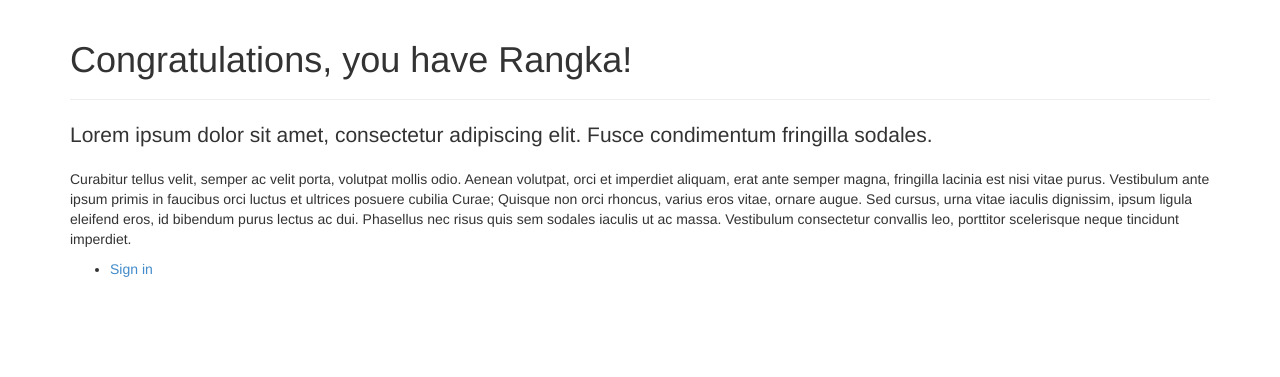
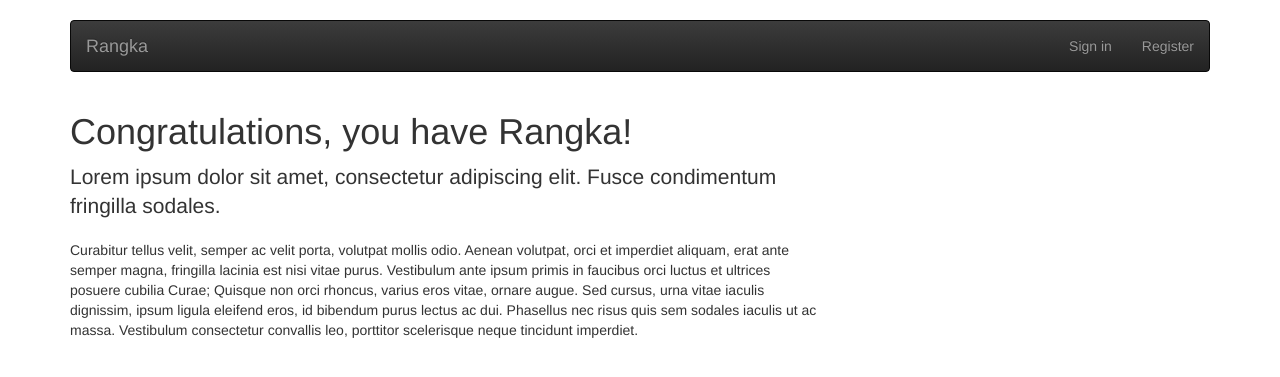
Before and after one commit to anwarishak/rangka, a PHP site: page / in a window 1280 px wide. Shown: the top 377 px of the page. Run offline with PHP 8.4, Linux system fonts and the light colour scheme.

Commit message:
Style changes

```diff
--- /dev/null
+++ b/css/rangka.css
@@ -0,0 +1 @@
+.navbar-wrapper { margin-top:20px; }
--- a/rangka/templates/header.php
+++ b/rangka/templates/header.php
@@ -5,6 +5,7 @@
   <meta name="viewport" content="width=device-width, initial-scale=1.0">
   <link href="/css/bootstrap.min.css" rel="stylesheet">
   <link href="/css/bootstrap-theme.min.css" rel="stylesheet">
+  <link href="/css/rangka.css" rel="stylesheet">
   <!--[if lt IE 9]>
   <script src="https://oss.maxcdn.com/libs/html5shiv/3.7.0/html5shiv.js"></script>
   <script src="https://oss.maxcdn.com/libs/respond.js/1.3.0/respond.min.js"></script>
@@ -13,3 +14,38 @@
 <body>
 
   <div class="container">
+    <div class="navbar-wrapper">
+      <nav class="navbar navbar-inverse" role="navigation">
+        <div class="navbar-header">
+          <button type="button" class="navbar-toggle" data-toggle="collapse" data-target=".navbar-collapse">
+            <span class="sr-only">Toggle navigation</span>
+            <span class="icon-bar"></span>
+            <span class="icon-bar"></span>
+            <span class="icon-bar"></span>
+          </button>
+          <a class="navbar-brand" href="/">Rangka</a>
+        </div>
+        <div class="collapse navbar-collapse" id="bs-example-navbar-collapse-1">
+          <!--ul class="nav navbar-nav">
+            <li class="active"><a href="#">Link</a></li>
+            <li><a href="#">Link</a></li>
+            <li class="dropdown">
+              <a href="#" class="dropdown-toggle" data-toggle="dropdown">Dropdown <b class="caret"></b></a>
+              <ul class="dropdown-menu">
+                <li><a href="#">Action</a></li>
+                <li><a href="#">Another action</a></li>
+                <li><a href="#">Something else here</a></li>
+                <li class="divider"></li>
+                <li><a href="#">Separated link</a></li>
+                <li class="divider"></li>
+                <li><a href="#">One more separated link</a></li>
+              </ul>
+            </li>
+          </ul-->
+          <ul class="nav navbar-nav navbar-right">
+            <li><a href="/sign-in">Sign in</a></li>
+            <li><a href="register">Register</a></li>
+          </ul>
+        </div>
+      </nav>
+    </div>
--- a/rangka/templates/home.php
+++ b/rangka/templates/home.php
@@ -4,15 +4,16 @@ include 'header.php';
 
 ?>
 
-<div class="page-header">
-  <h1>Congratulations, you have Rangka!</h1>
+<div class="row">
+  <div class="col-md-8">
+
+    <h1>Congratulations, you have Rangka!</h1>
+
+    <p class="lead">Lorem ipsum dolor sit amet, consectetur adipiscing elit. Fusce condimentum fringilla sodales.</p>
+    <p>Curabitur tellus velit, semper ac velit porta, volutpat mollis odio. Aenean volutpat, orci et imperdiet aliquam, erat ante semper magna, fringilla lacinia est nisi vitae purus. Vestibulum ante ipsum primis in faucibus orci luctus et ultrices posuere cubilia Curae; Quisque non orci rhoncus, varius eros vitae, ornare augue. Sed cursus, urna vitae iaculis dignissim, ipsum ligula eleifend eros, id bibendum purus lectus ac dui. Phasellus nec risus quis sem sodales iaculis ut ac massa. Vestibulum consectetur convallis leo, porttitor scelerisque neque tincidunt imperdiet.</p>
+
+  </div>
 </div>
-
-<p class="lead">Lorem ipsum dolor sit amet, consectetur adipiscing elit. Fusce condimentum fringilla sodales.</p>
-<p>Curabitur tellus velit, semper ac velit porta, volutpat mollis odio. Aenean volutpat, orci et imperdiet aliquam, erat ante semper magna, fringilla lacinia est nisi vitae purus. Vestibulum ante ipsum primis in faucibus orci luctus et ultrices posuere cubilia Curae; Quisque non orci rhoncus, varius eros vitae, ornare augue. Sed cursus, urna vitae iaculis dignissim, ipsum ligula eleifend eros, id bibendum purus lectus ac dui. Phasellus nec risus quis sem sodales iaculis ut ac massa. Vestibulum consectetur convallis leo, porttitor scelerisque neque tincidunt imperdiet.</p>
-<ul>
-  <li><a href="/sign-in">Sign in</a></li>
-</ul>
 
 <?php
 
--- a/rangka/templates/sign_in.php
+++ b/rangka/templates/sign_in.php
@@ -9,9 +9,11 @@ include 'header.php';
 </div>
 
 <div class="row">
-  <div class="col-md-offset-3 col-md-6">
+  <div class="col-md-offset-4 col-md-4">
     <div class="panel panel-default">
       <div class="panel-body">
+
+        <h2>Sign in</h2>
 
         <!--div class="alert alert-danger">Incorrect sign in details</div-->
 
@@ -42,6 +44,8 @@ include 'header.php';
           </div>
         </form>
 
+        <p>Not a member? <a href="/register">Register instead</a></p>
+
       </div>
     </div>
   </div>
```
